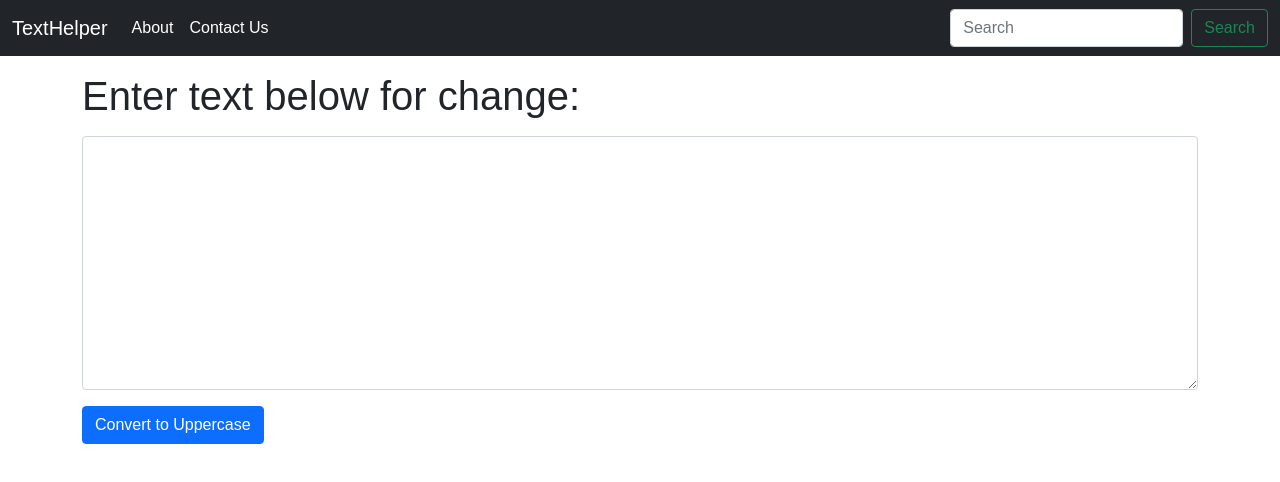
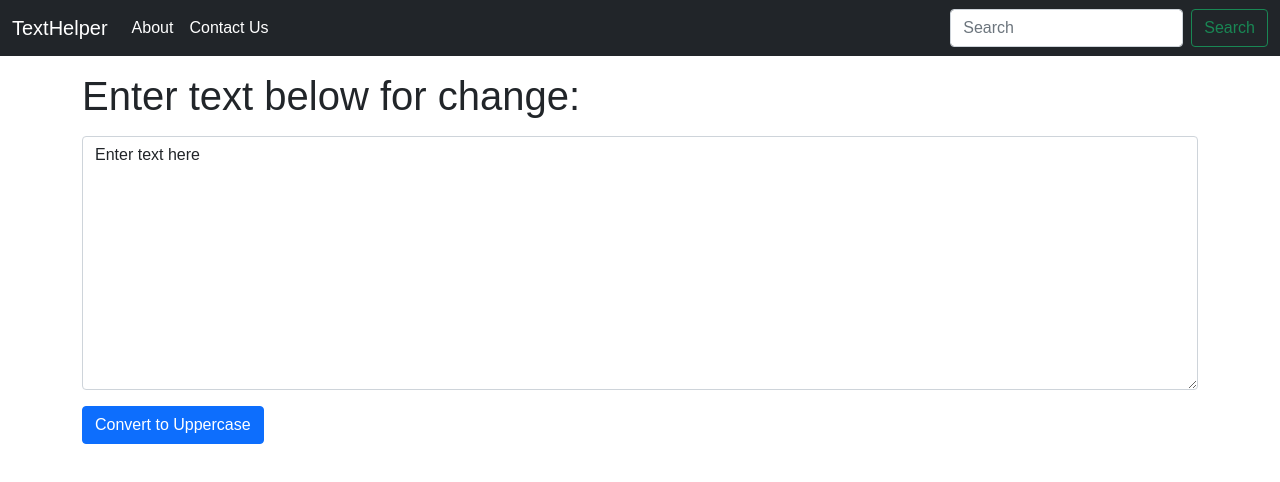
Before and after one commit to Nachiket-Patel/Web-Devolopment, a React (Create React App) app in the folder React/my-app/: page / in a window 1280 px wide. Shown: the top 482 px of the page. Built offline with nearby package versions, Linux system fonts and the light colour scheme.

Commit message:
Add UpperCase button and use states

```diff
--- a/React/my-app/src/components/TextForm.js
+++ b/React/my-app/src/components/TextForm.js
@@ -1,14 +1,28 @@
-import React from 'react';
+import React, { useState } from 'react';
 import { PropTypes } from "prop-types";
 
 export default function TextForm(props){
+
+    const [text,setText] = useState("Enter text here");
+
+    function handleUpClick(){
+        console.log("upper case button was clicked"); //to check in console that function is working or not
+        const upperText = text.toUpperCase();
+        setText(upperText);
+    }
+
+    function handleOnChange(event){
+        console.log("On change event"); //to check in console that function is working or not
+        setText(event.target.value) ;
+    }
+
     return(
         <div>
             <h1>{props.heading}</h1>
             <div className="mb-3 my-3" >
-                <textarea className="form-control" id="textbox" rows="10"></textarea>
+                <textarea className="form-control" value={text} onChange={handleOnChange} id="textbox" rows="10"></textarea>
             </div>
-            <button className="btn btn-primary">Convert to Uppercase</button>
+            <button className="btn btn-primary" onClick={handleUpClick}>Convert to Uppercase</button>
         </div>
     );
 };
```
